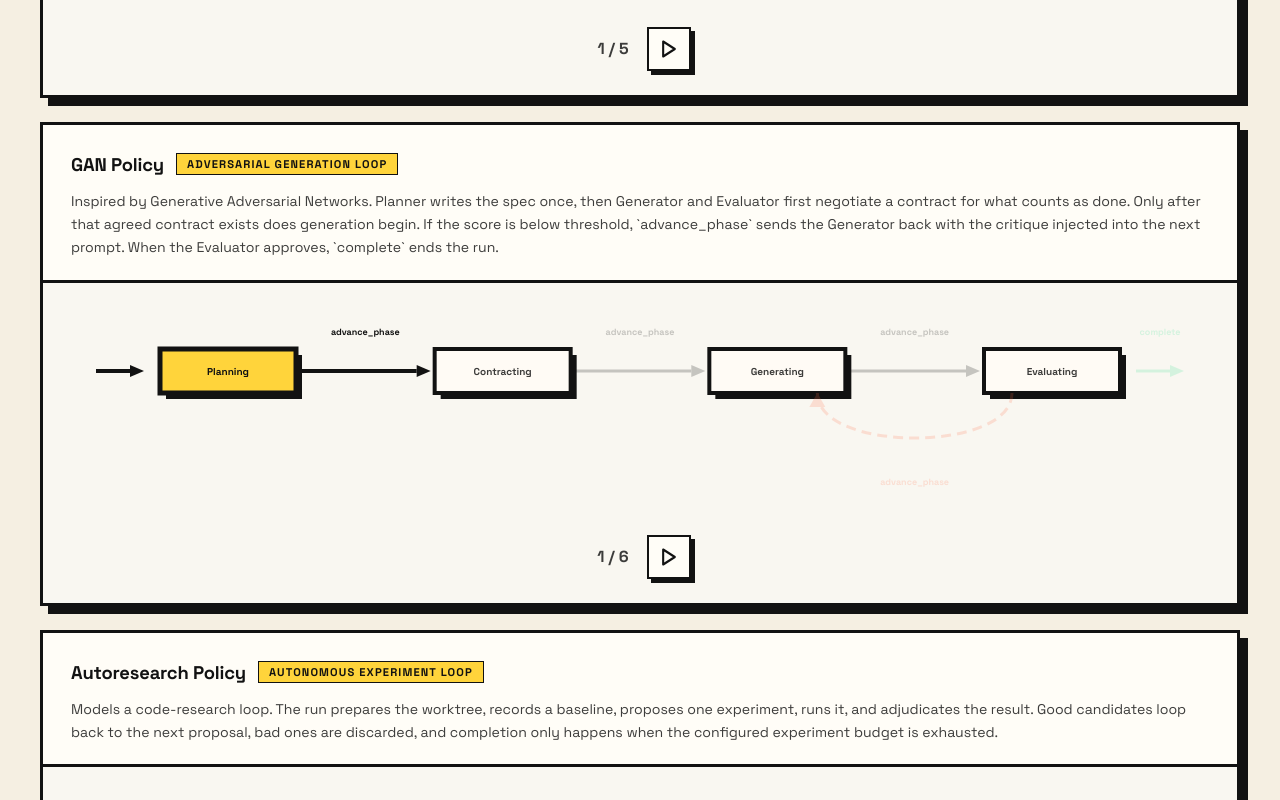
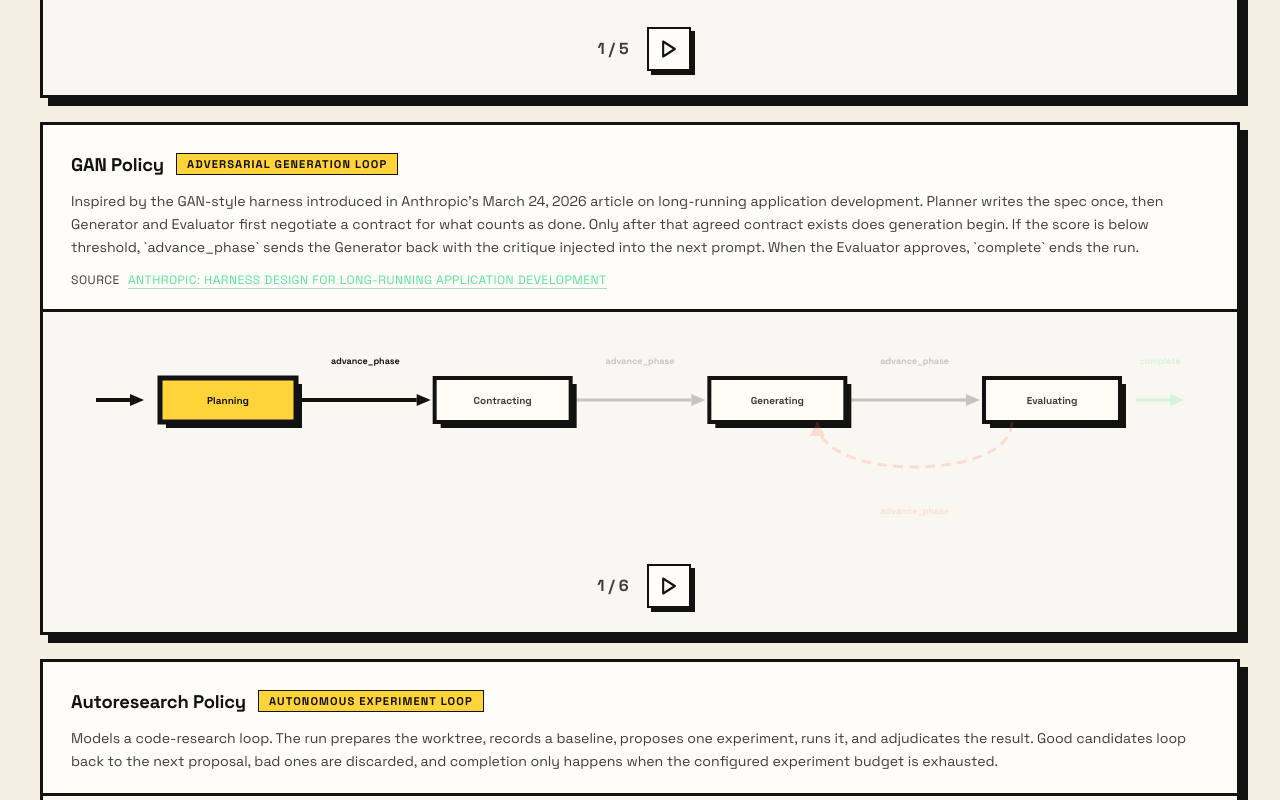
Before and after one commit to siisee11/what-the-loop.spec, a React (Vite) app in the folder explanation/: page / in a window 1280 px wide. Shown: the part 3740-4540 px from the top of the page. Built offline with nearby package versions, Linux system fonts and the light colour scheme.

Commit message:
Cite Anthropic source for GAN policy

```diff
--- a/explanation/src/App.jsx
+++ b/explanation/src/App.jsx
@@ -571,6 +571,14 @@ function PolicyFlowDiagram({ item, index }) {
           <span className="policy-tag">{item.tag}</span>
         </div>
         <p className="policy-body">{item.body}</p>
+        {item.source ? (
+          <p className="policy-source">
+            <span>{item.source.label}</span>
+            <a href={item.source.url} target="_blank" rel="noreferrer">
+              {item.source.text}
+            </a>
+          </p>
+        ) : null}
       </div>
 
       <div className="policy-diagram-area">
--- a/explanation/src/i18n.js
+++ b/explanation/src/i18n.js
@@ -511,7 +511,12 @@ export const i18n = {
           id: "gan",
           name: "GAN Policy",
           tag: "Adversarial generation loop",
-          body: "Inspired by Generative Adversarial Networks. Planner writes the spec once, then Generator and Evaluator first negotiate a contract for what counts as done. Only after that agreed contract exists does generation begin. If the score is below threshold, `advance_phase` sends the Generator back with the critique injected into the next prompt. When the Evaluator approves, `complete` ends the run.",
+          body: "Inspired by the GAN-style harness introduced in Anthropic's March 24, 2026 article on long-running application development. Planner writes the spec once, then Generator and Evaluator first negotiate a contract for what counts as done. Only after that agreed contract exists does generation begin. If the score is below threshold, `advance_phase` sends the Generator back with the critique injected into the next prompt. When the Evaluator approves, `complete` ends the run.",
+          source: {
+            label: "Source",
+            text: "Anthropic: Harness design for long-running application development",
+            url: "https://www.anthropic.com/engineering/harness-design-long-running-apps"
+          },
           loopNote: "contract first, then critique-driven retries",
           phases: [
             { id: "planning", name: "Planning" },
@@ -1144,7 +1149,12 @@ Done: your request was completed successfully.`
           id: "gan",
           name: "GAN Policy",
           tag: "대립적 생성 루프",
-          body: "생성적 적대 신경망(GAN)에서 영감을 받은 Policy입니다. Planner가 스펙을 작성한 뒤, Generator와 Evaluator가 먼저 완료 조건 계약을 합의합니다. 이 계약이 존재할 때만 생성이 시작됩니다. 점수가 기준 미달이면 `advance_phase`로 Generator에게 critique를 주입해 재생성을 요청합니다. Evaluator가 승인하면 `complete`로 종료합니다.",
+          body: "Anthropic이 2026년 3월 24일 공개한 장기 실행 애플리케이션 개발 harness 글에서 소개한 GAN 스타일 구조를 바탕으로 한 Policy 예시입니다. Planner가 스펙을 작성한 뒤, Generator와 Evaluator가 먼저 완료 조건 계약을 합의합니다. 이 계약이 존재할 때만 생성이 시작됩니다. 점수가 기준 미달이면 `advance_phase`로 Generator에게 critique를 주입해 재생성을 요청합니다. Evaluator가 승인하면 `complete`로 종료합니다.",
+          source: {
+            label: "출처",
+            text: "Anthropic: Harness design for long-running application development",
+            url: "https://www.anthropic.com/engineering/harness-design-long-running-apps"
+          },
           loopNote: "계약 합의 후 critique 기반 재시도",
           phases: [
             { id: "planning", name: "Planning" },
--- a/explanation/src/styles.css
+++ b/explanation/src/styles.css
@@ -3912,6 +3912,27 @@ h2 {
   margin: 0;
 }
 
+.policy-source {
+  display: flex;
+  flex-wrap: wrap;
+  gap: 8px;
+  margin: 12px 0 0;
+  font-size: 0.76rem;
+  letter-spacing: 0.04em;
+  text-transform: uppercase;
+  color: var(--muted);
+}
+
+.policy-source a {
+  color: var(--teal);
+  text-decoration: none;
+  border-bottom: 1px solid rgba(0, 109, 114, 0.28);
+}
+
+.policy-source a:hover {
+  border-bottom-color: var(--teal);
+}
+
 .policy-diagram-area {
   padding: 20px 24px 24px;
   background: rgba(0, 0, 0, 0.025);
```
Also changed, not shown: 1 other file (tests, documents, lock files or other folders).
